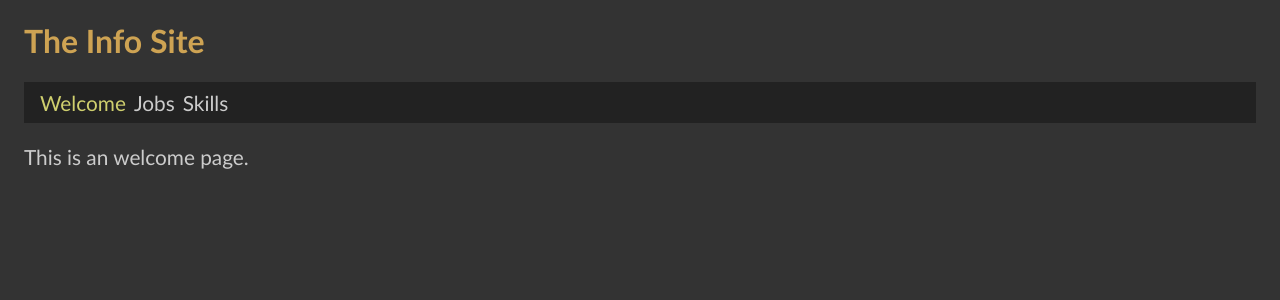
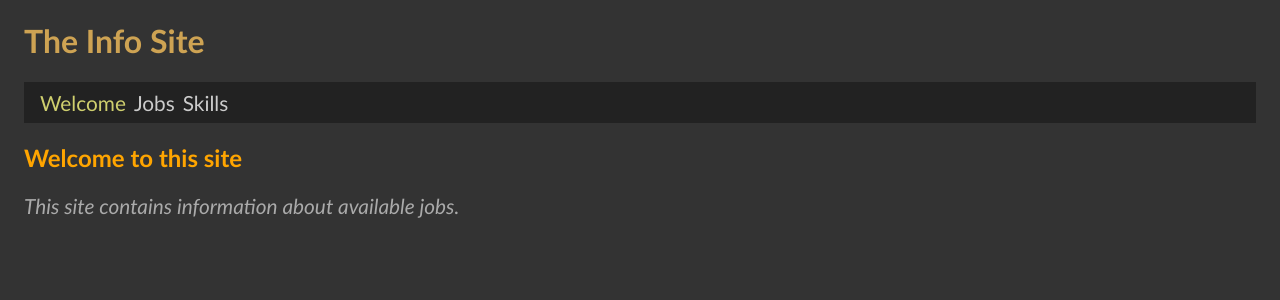
Before and after one commit to edwardtanguay/vue-proj-003, a Vue app: page / in a window 1280 px wide. Shown: the top 300 px of the page. Built offline with nearby package versions, Linux system fonts and the light colour scheme.

Commit message:
scoped styles

```diff
--- a/src/views/WelcomeView.vue
+++ b/src/views/WelcomeView.vue
@@ -1,5 +1,22 @@
+<script setup lang="ts">
+const greeting = "Welcome to this site";
+const message = 'This site contains information about available jobs.';
+</script>
+
 <template>
-  <div class="welcome">
-    <p>This is an welcome page.</p>
-  </div>
+	<div class="welcome">
+		<h2>{{ greeting }}</h2>
+		<p>{{ message }}</p>
+	</div>
 </template>
+
+<style scoped>
+	h2 {
+		color: orange;
+	}
+
+	p {
+		color: #aaa;
+		font-style: italic;
+	}
+</style>
```
